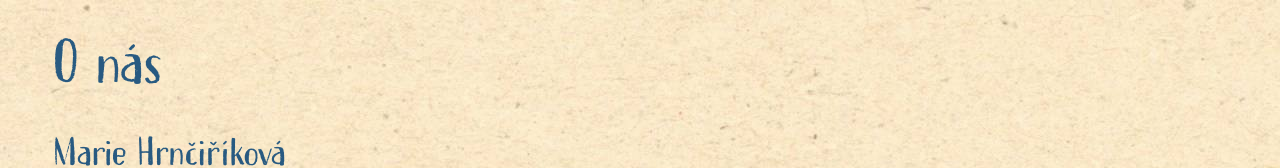
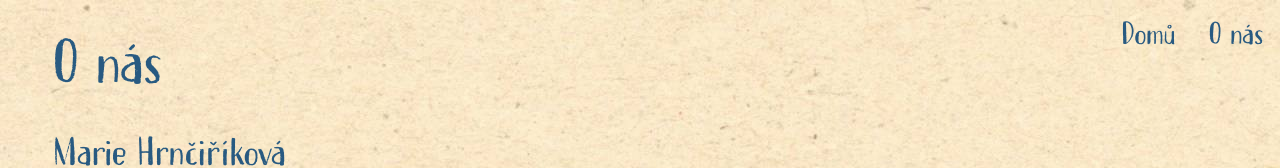
Before and after one commit to thes01/lastovenka-web, a SvelteKit app: page /o-nas in a window 1280 px wide. Shown: the top 168 px of the page. Built offline with nearby package versions, Linux system fonts and the light colour scheme; a web font is replaced by a local one.

Commit message:
header menu

```diff
--- a/src/app.css
+++ b/src/app.css
@@ -5,6 +5,7 @@
   --color-sky: #285a81;
   --color-grass: #3a3715;
   --color-flower: #d06644;
+  --font-erstwhile: 'erstwhile';
 }
 
 
--- a/src/routes/+layout.svelte
+++ b/src/routes/+layout.svelte
@@ -3,6 +3,7 @@
 	import Fb from '$lib/icon/Fb.svelte';
 	import Instagram from '$lib/icon/Instagram.svelte';
 	import '../app.css';
+	import { page } from '$app/state';
 
 	let { children } = $props();
 </script>
@@ -25,6 +26,14 @@
 </svelte:head>
 
 <div class="relative w-screen overflow-hidden pt-2">
+	<div class="text-md text-sky font-erstwhile absolute z-20 flex w-full justify-end text-2xl">
+		{#if page.url.pathname !== '/'}
+			<a href="/" class="px-3">Domů</a>
+		{/if}
+		<a href="/o-nas" class="px-3">O nás</a>
+		<!-- <a href="/e-shop" class="px-3">E-shop</a> -->
+		<!-- <a href="/kontakty" class="px-3">Kontakty</a> -->
+	</div>
 	{@render children()}
 
 	<footer class="relative mt-80 sm:mt-40">
--- a/src/routes/+page.svelte
+++ b/src/routes/+page.svelte
@@ -15,12 +15,6 @@
 	alt="Vlastovka"
 	class="absolute top-32 left-6 -z-1 w-20 lg:top-20 lg:left-0 lg:w-40 xl:left-6"
 />
-
-<!-- <div class="text-md hidden justify-end">
-	<a href="/o-nas" class="px-3">O nás</a>
-	<a href="/e-shop" class="px-3">E-shop</a>
-	<a href="/kontakty" class="px-3">Kontakty</a>
-</div> -->
 
 <h1 class="text-sky mt-14 mb-32 w-full text-center text-[4rem] sm:text-[6rem] lg:text-[9rem]">
 	Laštověnka
```
